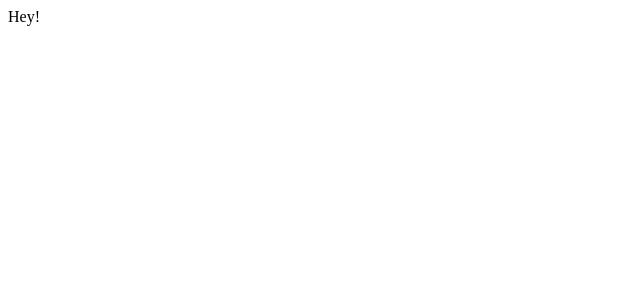
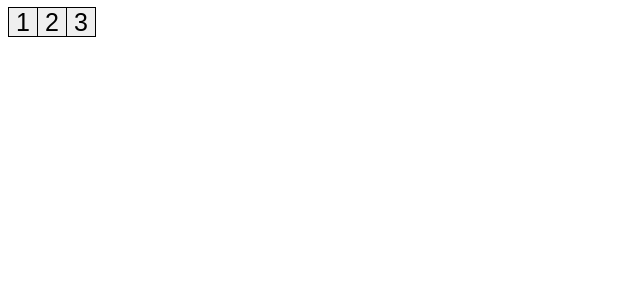
Before and after one commit to Marok07/minigame, a React (Vite) app: page / in a window 1280 px wide. Shown: the top 300 px of the page, without its empty margins (0-640 px from the left). Built offline with nearby package versions, Linux system fonts and the light colour scheme.

Commit message:
Click handling

```diff
--- a/src/App.css
+++ b/src/App.css
@@ -0,0 +1,14 @@
+.board-row {
+    display: flex;
+}
+.square {
+    width: 30px;
+    height: 30px;
+    border: 1px solid black;
+    font-size: 25px;
+    margin-top: -1px;
+    margin-right: -1px;
+    display: flex;
+    align-items: center;
+    justify-content: center;
+}
--- a/src/App.jsx
+++ b/src/App.jsx
@@ -1,7 +1,12 @@
 import "./App.css";
+import { Board } from "./components/Board";
 
 function App() {
-    return <>Hey!</>;
+    return (
+        <div className="App">
+            <Board />
+        </div>
+    );
 }
 
 export default App;
--- /dev/null
+++ b/src/components/Board.jsx
@@ -0,0 +1,22 @@
+import { useState } from "react";
+import { Square } from "./Square";
+
+export function Board() {
+    const [status, setStatus] = useState([1, 2, 3]);
+    function handleClick(idx) {
+        const newStatus = status.map((value, index) => (index === idx ? value + 1 : value));
+        setStatus(newStatus);
+    }
+    console.log(status);
+    return (
+        <>
+            <div className="board">
+                <div className="board-row">
+                    <Square value={status[0]} onSquareClick={() => handleClick(0)} />
+                    <Square value={status[1]} onSquareClick={() => handleClick(1)} />
+                    <Square value={status[2]} onSquareClick={() => handleClick(2)} />
+                </div>
+            </div>
+        </>
+    );
+}
--- /dev/null
+++ b/src/components/Square.jsx
@@ -0,0 +1,7 @@
+export function Square({ value, onSquareClick }) {
+    return (
+        <button className="square" onClick={onSquareClick}>
+            {value}
+        </button>
+    );
+}
```
